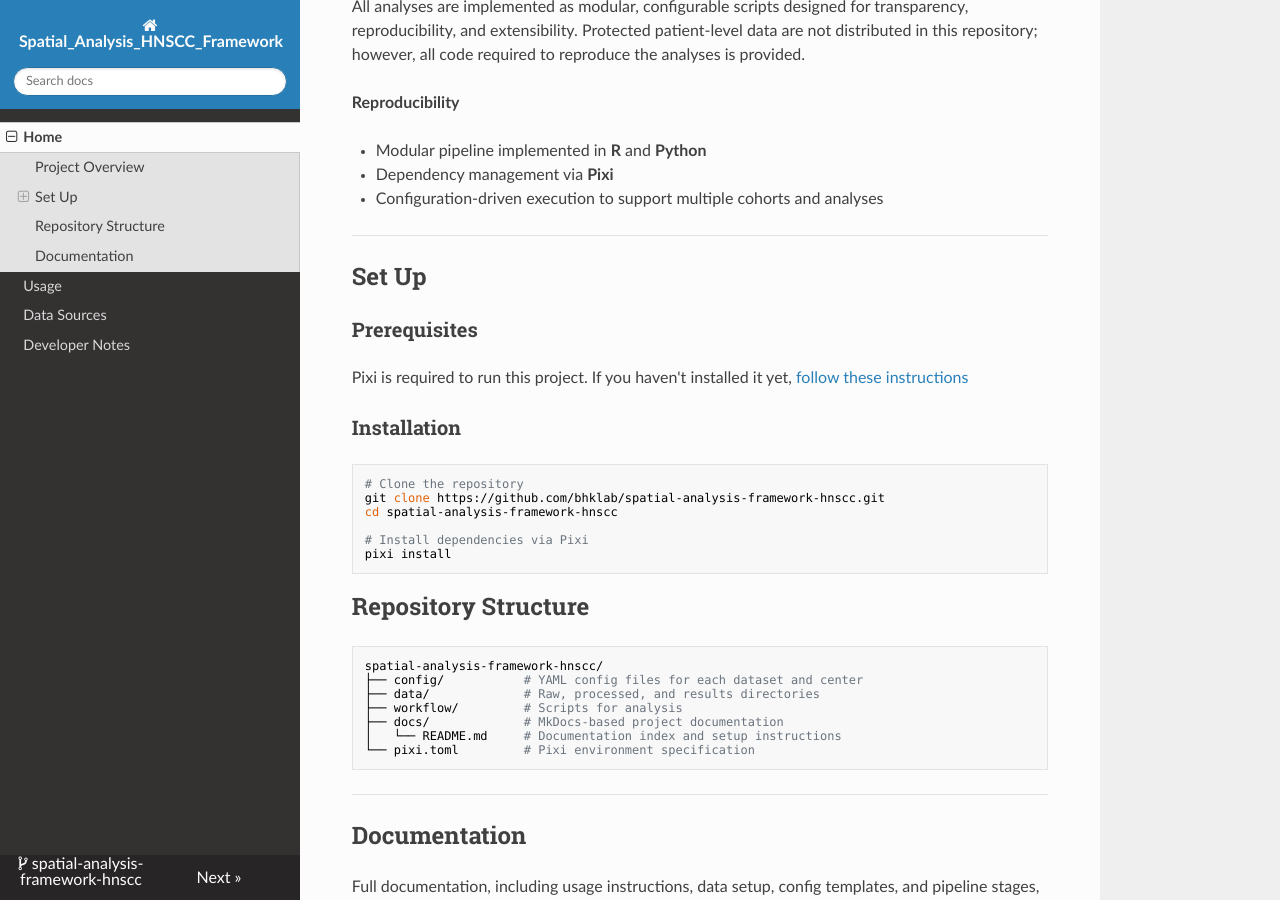
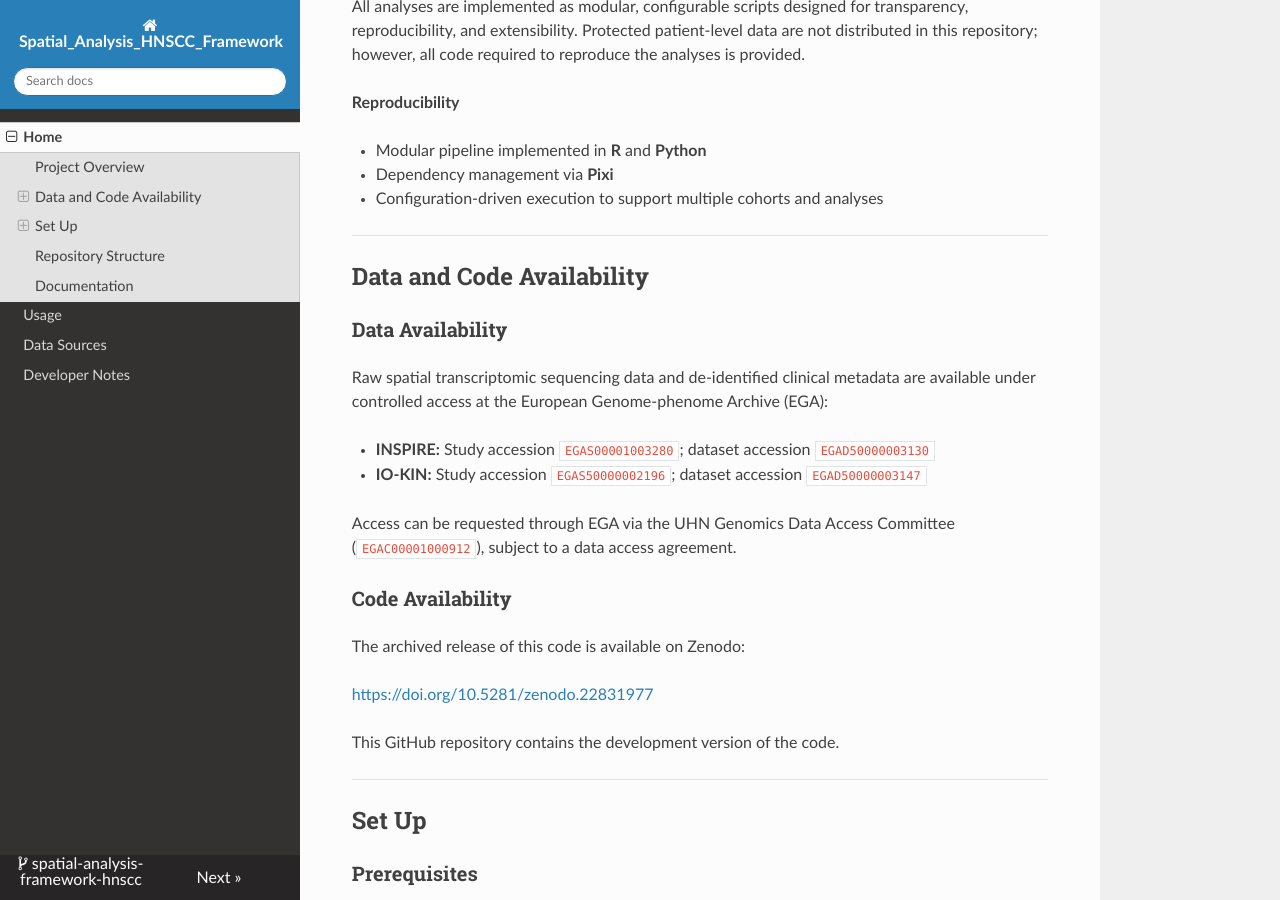
Before and after one commit to bhklab/spatial-analysis-framework-hnscc, an MkDocs documentation site: the page built from docs/README.md, in a window 1280 px wide and 900 px high, scrolled down 966 px. Built offline with MkDocs 1.6.1, drawn with Linux system fonts in a browser that asks for light colours; nearby versions of some CDN libraries.

Commit message:
update readme and adding EGA and detailed data sources

```diff
--- a/docs/README.md
+++ b/docs/README.md
@@ -43,6 +43,27 @@ All analyses are implemented as modular, configurable scripts designed for trans
 
 ---
 
+## Data and Code Availability
+
+### Data Availability
+
+Raw spatial transcriptomic sequencing data and de-identified clinical metadata are available under controlled access at the European Genome-phenome Archive (EGA):
+
+- **INSPIRE:** Study accession `EGAS00001003280`; dataset accession `EGAD50000003130`
+- **IO-KIN:** Study accession `EGAS50000002196`; dataset accession `EGAD50000003147`
+
+Access can be requested through EGA via the UHN Genomics Data Access Committee (`EGAC00001000912`), subject to a data access agreement.
+
+### Code Availability
+
+The archived release of this code is available on Zenodo:
+
+[https://doi.org/10.5281/zenodo.22831977](https://doi.org/10.5281/zenodo.22831977)
+
+This GitHub repository contains the development version of the code.
+
+---
+
 ## Set Up
 
 ### Prerequisites
```
